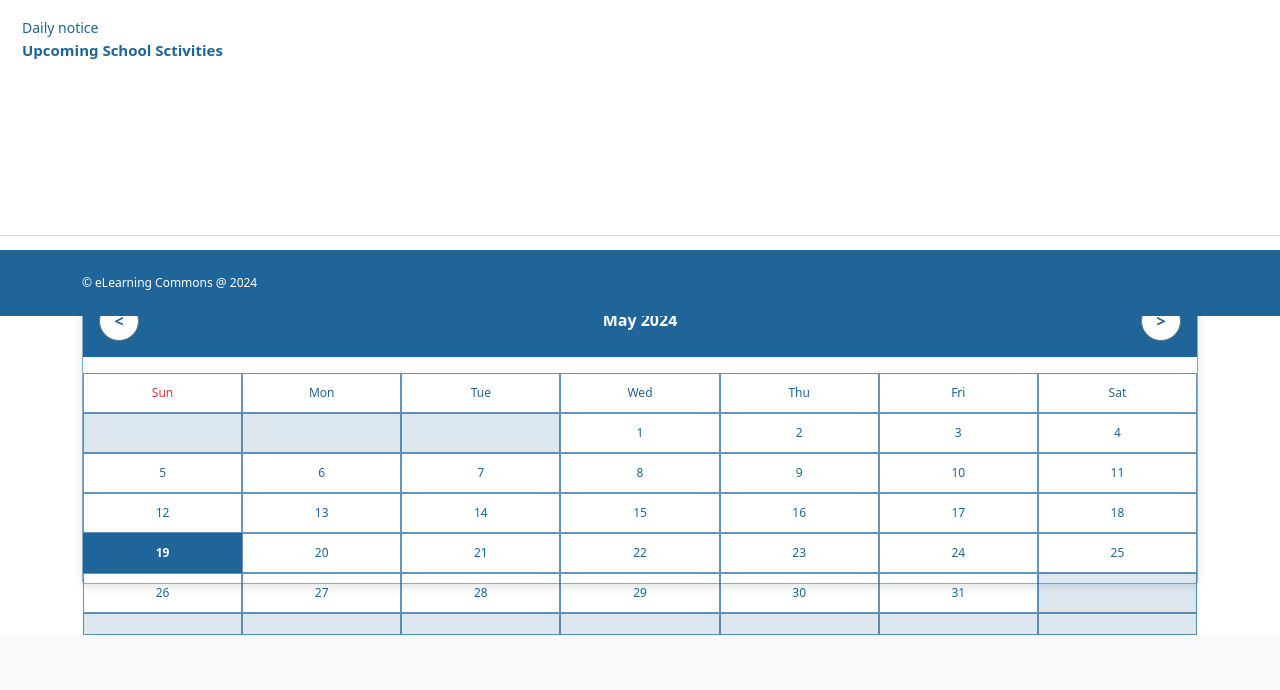
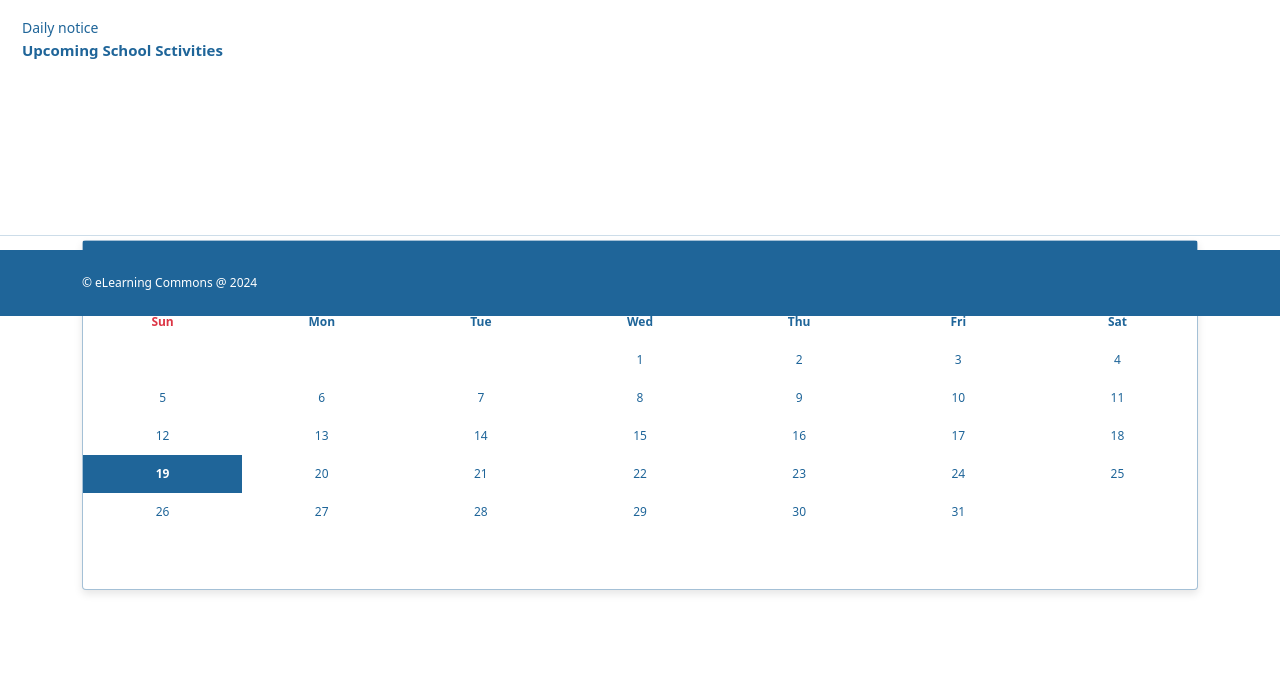
Before and after one commit to iamvergel/OLWS-Student-Management-System, a PHP site: page / in a window 1280 px wide. Shown: the part 484-1174 px from the top of the page. Before the commit the page ends 1119 px from the top, so only its background shows below. Run offline with PHP 8.4, Linux system fonts and the light colour scheme.

Commit message:
Add files via upload

```diff
--- a/index.html
+++ b/index.html
@@ -109,15 +109,15 @@
       </ul>
     </div>
 
-    <div class="container my-5">
+    <div class="container my-1">
       <div class="calendar">
         <div class="calendar-header d-flex justify-content-between align-items-center">
           <button id="prevMonth" class="btn">&lt;</button>
           <h2 id="monthYear" class="m-0"></h2>
           <button id="nextMonth" class="btn">&gt;</button>
         </div>
-        <div class="calendar-body mt-3">
-          <div class="row">
+        <div class="calendar-body mt-0">
+          <div class="row fw-bold">
             <div class="col text-danger">Sun</div>
             <div class="col">Mon</div>
             <div class="col">Tue</div>
--- a/sass/index.scss
+++ b/sass/index.scss
@@ -13,7 +13,6 @@
 }
 body {
   background-color: #fff;
-  overflow: scroll;
 }
 
 .header {
@@ -202,12 +201,13 @@ body {
 
 .calendar {
   background-color: #fff;
-  border: 1px solid #1f649988;
+  border: 1px solid #1f649967;
   border-radius: 0.25rem;
   box-shadow: 0 4px 8px rgba(0, 0, 0, 0.1);
   justify-content: center;
   align-items: center;
-  height: 300px;
+  height: 350px;
+  margin-bottom: 100px;
 
   .calendar-header {
     background-color: #1f6599;
@@ -215,14 +215,16 @@ body {
     padding: 1rem;
 
     button {
-      background-color: #fff;
-      color: #1f6599;
+      background-color: #236ea8;
+      color: #ffffff;
       font-weight: 900;
-      border: 1px solid #6c757d;
-      border-radius: 100%;
-      width: 40px;
-      height: 40px;
-      text-align: center;
+      border: 1px solid #ffffff;
+      border-radius: 50%;
+      width: 30px;
+      height: 30px;
+      display: flex;
+      align-items: center;
+      justify-content: center;
     }
 
     h2 {
@@ -241,12 +243,11 @@ body {
       margin-left: 0;
 
       .col {
-        border: 1px solid #1f6499b0;;
         padding: 10px;
       }
 
       .empty {
-        background-color: #1f649927;
+        background-color: transparent;
       }
 
       .today {
```
Also changed, not shown: sass/index.css, 1 other file.
